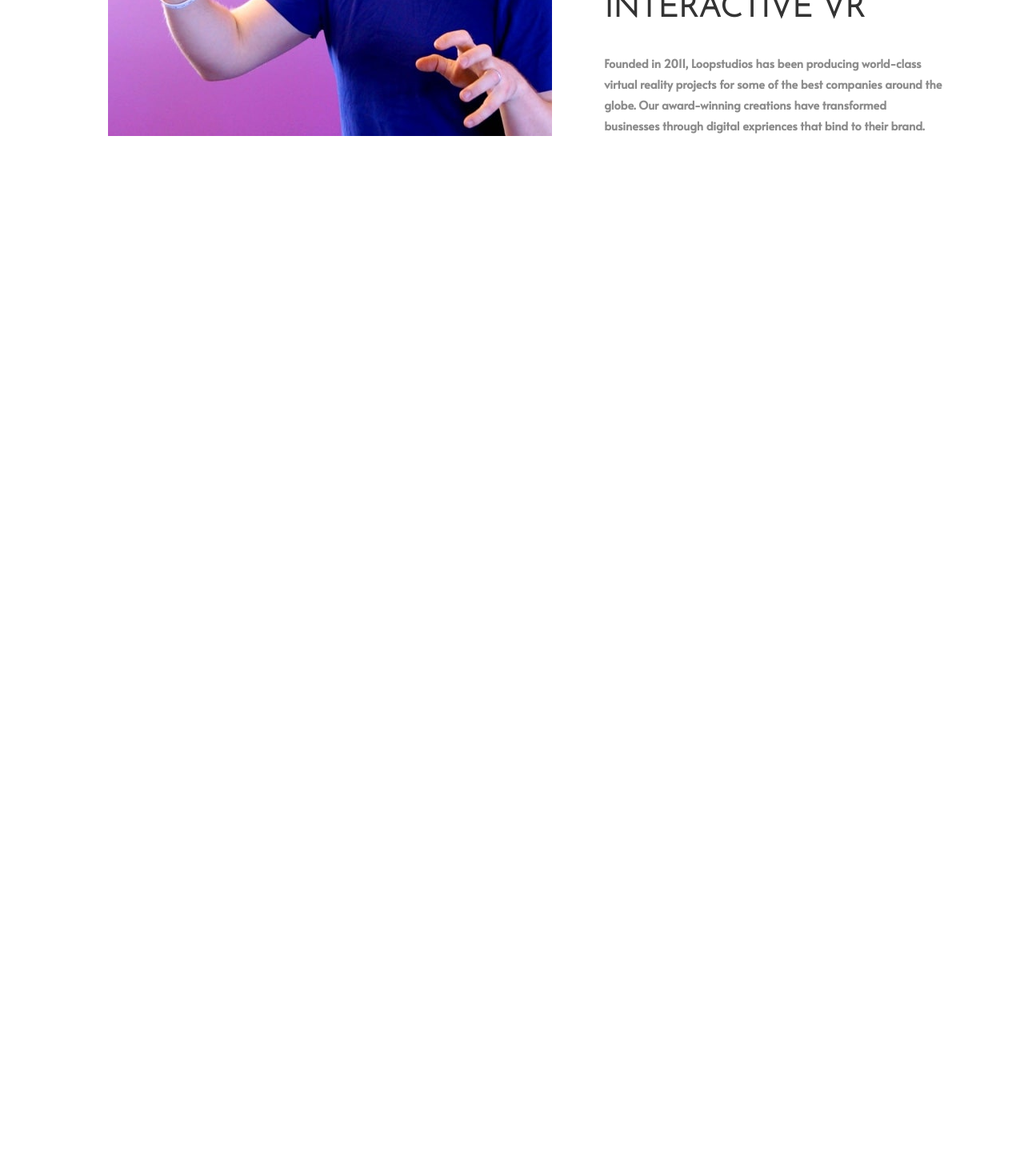
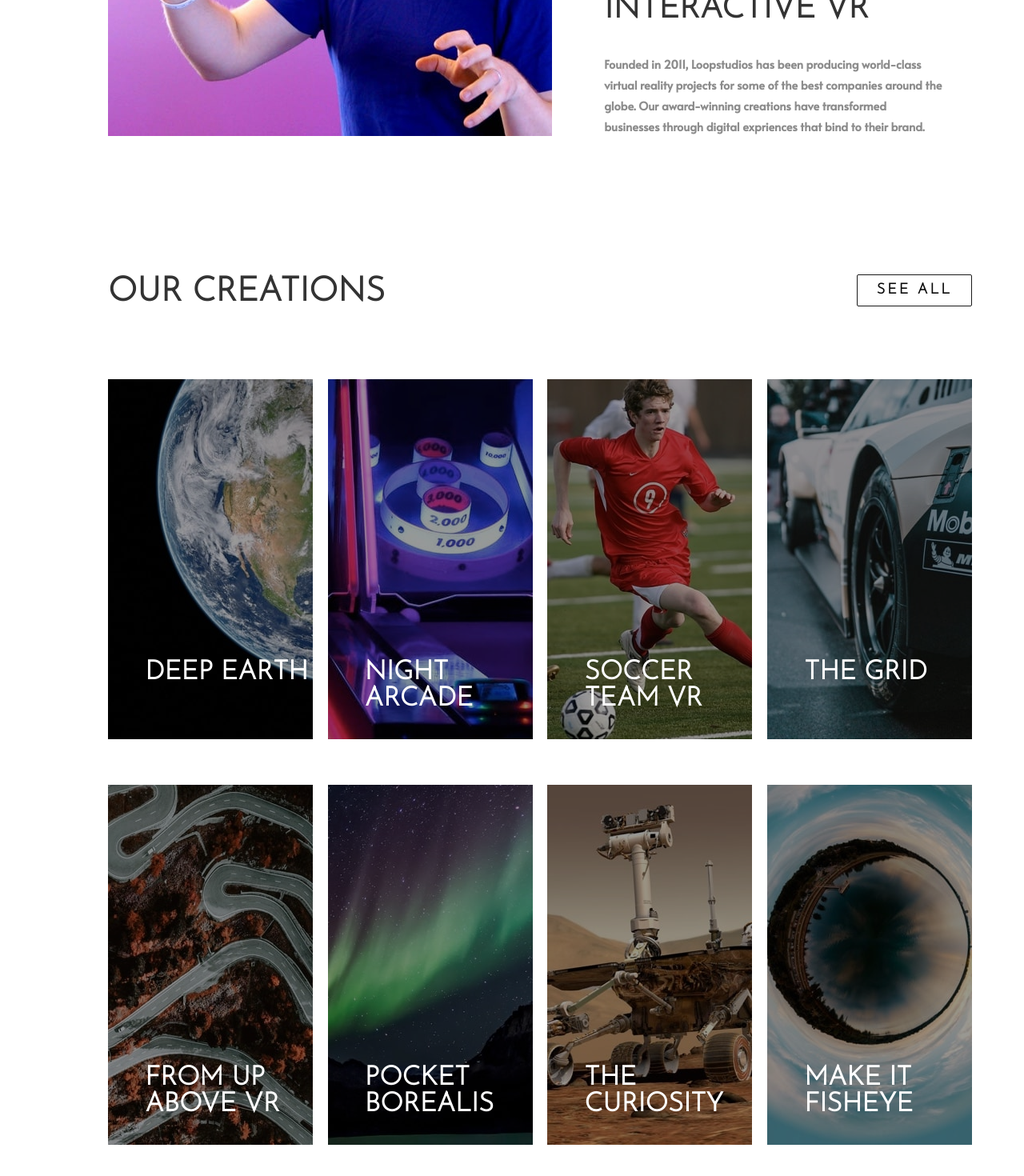
Before and after one commit to RYasser/Landing-Page, a Vue app: page / in a window 1280 px wide. Shown: the part 1065-2535 px from the top of the page at 80% size. Before the commit the page ends 1374 px from the top, so only its background shows below. Built offline with nearby package versions, Linux system fonts and the light colour scheme.

Commit message:
Adicionando cards de criações

```diff
--- a/src/App.vue
+++ b/src/App.vue
@@ -2,17 +2,20 @@
   <div id="app">
     <Cabecalho/>
     <Interativo/>
+    <Criacoes/>
   </div>
 </template>
 
 <script>
 import Cabecalho from "./components/header/Cabecalho.vue"
 import Interativo from "./components/interativo/Interativo.vue"
+import Criacoes from "./components/criacoes/Criacoes.vue"
 
 export default {
   components: {
     Cabecalho,
-    Interativo
+    Interativo,
+    Criacoes
   }
 }
 </script>
--- /dev/null
+++ b/src/cards.js
@@ -0,0 +1,36 @@
+const cards = [
+  {
+    titulo: 'DEEP EARTH',
+    imagem: 'image-deep-earth'
+  },
+  {
+    titulo: 'NIGHT ARCADE',
+    imagem: 'image-night-arcade'
+  },
+  {
+    titulo: 'SOCCER TEAM VR',
+    imagem: 'image-soccer-team'
+  },
+          {
+    titulo: 'THE GRID',
+    imagem: 'image-grid'
+  },
+  {
+    titulo: 'FROM UP ABOVE VR',
+    imagem: 'image-from-above'
+  },
+  {
+    titulo: 'POCKET BOREALIS',
+    imagem: 'image-pocket-borealis'
+  },
+          {
+    titulo: 'THE CURIOSITY',
+    imagem: 'image-curiosity'
+  },
+  {
+    titulo: 'MAKE IT FISHEYE',
+    imagem: 'image-fisheye'
+  },
+]
+
+module.exports = { cards }
--- /dev/null
+++ b/src/components/criacoes/Card.vue
@@ -0,0 +1,35 @@
+<template>
+  <div class="card">
+    <img class="imgCard" :src="require(`../../assets/images/desktop/${urlImagem}.jpg`)">
+    <slot/>
+  </div>
+</template>
+
+<script>
+export default {
+  props: {
+    urlImagem: String,
+  }
+}
+</script>
+
+<style>
+  .card {
+    position: relative;
+    margin-top: 3.5em;
+    overflow: auto;
+  }
+
+  .imgCard {
+    filter: brightness(60%);
+  }
+
+  .tituloCard {
+    position: absolute;
+    color: hsl(0, 0%, 100%);
+    font-family: Josefin Sans;
+    font-size: 2.2em;
+    top: 9.6em;
+    left: 1.4em;
+  }
+</style>
--- /dev/null
+++ b/src/components/criacoes/Criacoes.vue
@@ -0,0 +1,90 @@
+<template>
+  <div class="criacoes">
+
+    <div class="containerCriacoes">
+
+      <!-- CABEÇALHO DOS CARDS, ONDE CONTÉM O TÍTULO DA SEÇÃO E O BOTÃO SEE ALL -->
+      <section class="cabecalhoCriacoes">
+        <h2 class="tituloSecao">OUR CREATIONS</h2>
+        <button class="butaoVerTudo">SEE ALL</button>
+      </section>
+
+      <!-- PERCORRE O ARRAY DE OBJETOS QUE CONTÉM TITULO E IMAGEM REFERENTE AO CARD -->
+      <div class="containerCards">
+        <Card :urlImagem="card.imagem" v-for="(card, key) in cards" :key="">
+          <h3 class="tituloCard">{{ card.titulo }}</h3>
+        </Card>
+      </div>
+
+    </div>
+  </div>
+</template>
+
+<script>
+import Card from "./Card.vue"
+import { cards } from "../../cards.js"
+
+export default {
+  components: {
+    Card
+  },
+  data: function() {
+    return {
+      // ARRAY DE OBJETOS COM NOME DA IMAGEM QUE ESTÁ NO DIRETÓRIO E O TÍTULO
+      cards
+    }
+  }
+}
+</script>
+
+<style scoped>
+  .criacoes {
+    height: auto;
+    margin-bottom: 8em;
+  }
+
+  .containerCriacoes {
+    position: relative;
+    left: 9em;
+    width: 72em;
+    height: auto;
+    color: hsl(0, 0%, 20%);
+  }
+
+  .cabecalhoCriacoes {
+    display: flex;
+    justify-content: space-between;
+  }
+
+  .tituloSecao {
+    font-family: Josefin Sans;
+    font-size: 2.8em;
+  }
+
+  .butaoVerTudo {
+    position: relative;
+    top: 1.9em;
+    border: solid 1px hsl(0, 0%, 10%);
+    background-color: white;
+    color: hsl(0, 0%, 3%);
+    border-radius: 2px;
+    font-family: Josefin Sans;
+    font-size: 1.2em;
+    letter-spacing: 3px;
+    height: 2.2em;
+    width: 8em;
+    font-weight: bold;
+  }
+
+  .butaoVerTudo:hover {
+    background-color: hsl(0, 0%, 95%);
+    cursor: pointer;
+  }
+
+  .containerCards {
+    display: flex;
+    flex-wrap: wrap;
+    height: auto;
+    justify-content: space-between;
+  }
+</style>
--- a/src/components/interativo/Conteudo.vue
+++ b/src/components/interativo/Conteudo.vue
@@ -32,6 +32,6 @@
   }
 
   h2 {
-    font-size: 40px;
+    font-size: 2.8em;
   }
 </style>
--- a/src/components/interativo/Interativo.vue
+++ b/src/components/interativo/Interativo.vue
@@ -19,7 +19,7 @@
 <style scoped>
   .containerInterativo {
     padding: 9rem;
-    width: 900px;
+    width: 78em;
     position: relative;
   }
 </style>
```
